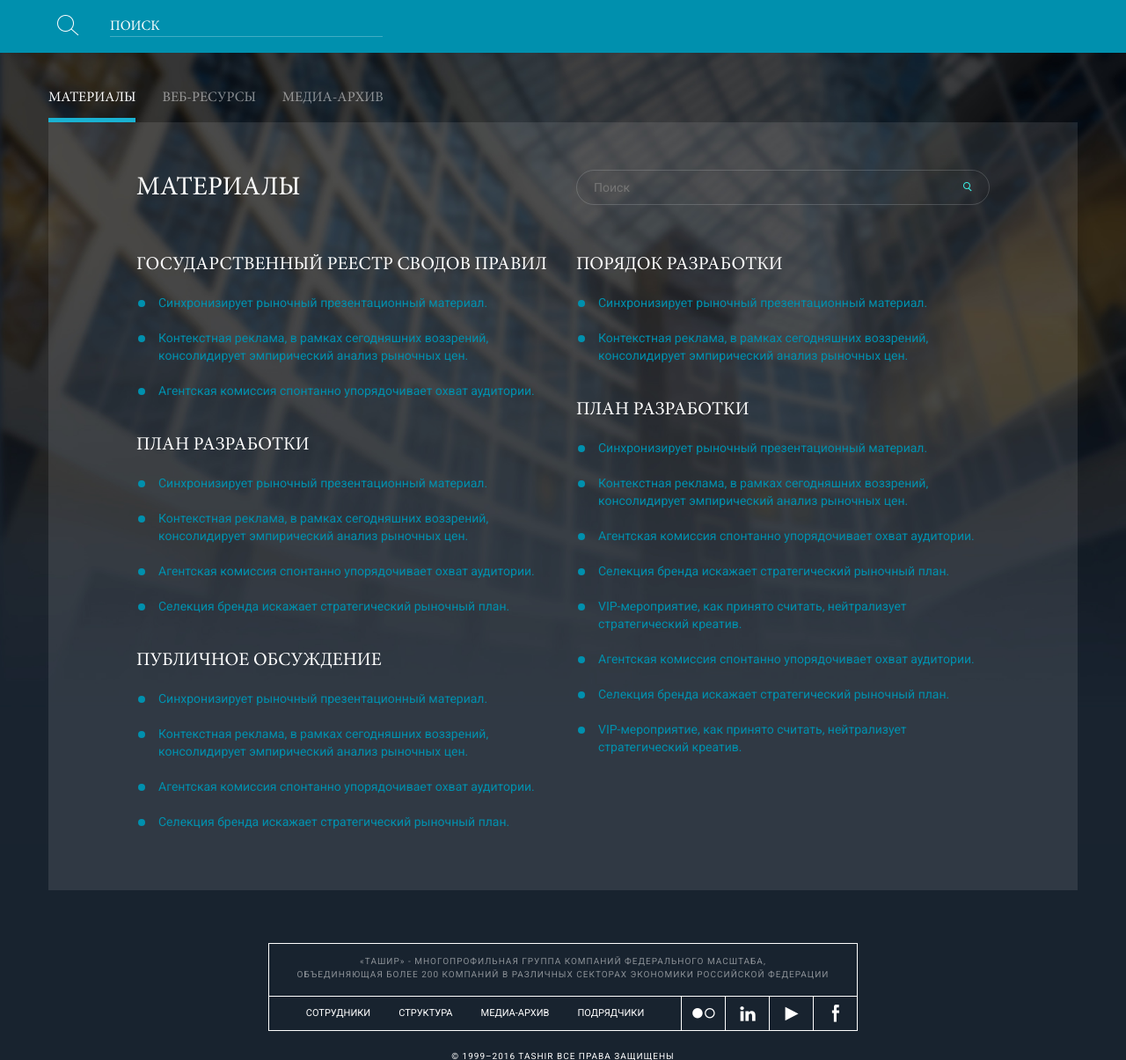
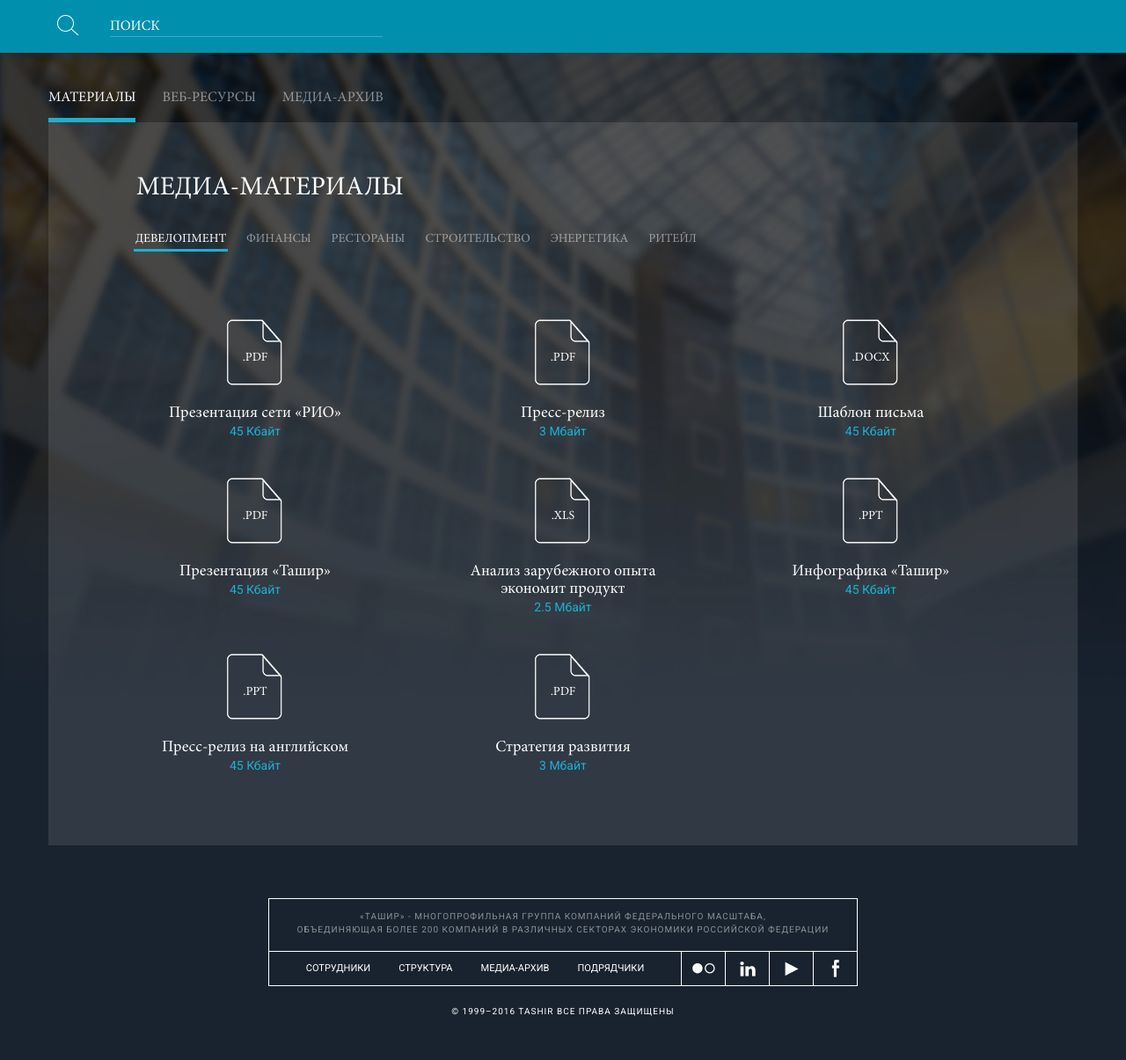
Before and after one commit to htmltest/project62, a PHP site: page /13_materials_main.html in a window 1280 px wide. Shown: the part 80-1285 px from the top of the page at 88% size. After the commit the page ends 1235 px from the top, so only its background shows below. Run offline with PHP 8.4, Linux system fonts and the light colour scheme.

Commit message:
update materials

```diff
--- a/13_materials_main.html
+++ b/13_materials_main.html
@@ -118,59 +118,282 @@
                 <!-- content -->
                 <div class="content">
 
-                    <!-- materials header -->
-                    <div class="materials-header">
-                        <h1>Материалы</h1>
-                        <form action="#" method="post">
-                            <div class="form-input"><input type="text" name="search" value="" placeholder="Поиск" /></div>
-                            <div class="form-submit"><input type="submit" value="" /></div>
-                        </form>
+                    <h1>Медиа-Материалы</h1>
+
+                    <div class="webresourses-tabs">
+                        <div class="webresourses-tabs-current">Девелопмент</div>
+                        <ul>
+                            <li class="active"><a href="#">Девелопмент</a></li>
+                            <li><a href="#">Финансы</a></li>
+                            <li><a href="#">Рестораны</a></li>
+                            <li><a href="#">Строительство</a></li>
+                            <li><a href="#">Энергетика</a></li>
+                            <li><a href="#">Ритейл</a></li>
+                        </ul>
                     </div>
-                    <!-- materials header END -->
 
-                    <div class="materials-cols">
-                        <div class="materials-col">
-                            <h2>Государственный реестр сводов правил</h2>
-                            <ul>
-                                <li><a href="#">Синхронизирует рыночный презентационный материал.</a></li>
-                                <li><a href="#">Контекстная реклама, в рамках сегодняшних воззрений, консолидирует эмпирический анализ рыночных цен.</a></li>
-                                <li><a href="#">Агентская комиссия спонтанно упорядочивает охват аудитории.</a></li>
-                            </ul>
-                            <h2>План разработки</h2>
-                            <ul>
-                                <li><a href="#">Синхронизирует рыночный презентационный материал.</a></li>
-                                <li><a href="#">Контекстная реклама, в рамках сегодняшних воззрений, консолидирует эмпирический анализ рыночных цен.</a></li>
-                                <li><a href="#">Агентская комиссия спонтанно упорядочивает охват аудитории.</a></li>
-                                <li><a href="#">Селекция бренда искажает стратегический рыночный план.</a></li>
-                            </ul>
-                            <h2>Публичное обсуждение</h2>
-                            <ul>
-                                <li><a href="#">Синхронизирует рыночный презентационный материал.</a></li>
-                                <li><a href="#">Контекстная реклама, в рамках сегодняшних воззрений, консолидирует эмпирический анализ рыночных цен.</a></li>
-                                <li><a href="#">Агентская комиссия спонтанно упорядочивает охват аудитории.</a></li>
-                                <li><a href="#">Селекция бренда искажает стратегический рыночный план.</a></li>
-                            </ul>
+                    <!-- webresourses tabs container -->
+                    <div class="webresourses-tabs-container">
+                        <!-- webresourses tabs content -->
+                        <div class="webresourses-tabs-content active">
+                            <div class="media-files">
+                                <div class="media-file">
+                                    <a href="#">
+                                        <div class="media-file-icon">.pdf</div>
+                                        <div class="media-file-title">Презентация сети «РИО»</div>
+                                        <div class="media-file-size">45 Кбайт</div>
+                                    </a>
+                                </div>
+                                <div class="media-file">
+                                    <a href="#">
+                                        <div class="media-file-icon">.pdf</div>
+                                        <div class="media-file-title">Пресс-релиз</div>
+                                        <div class="media-file-size">3 Мбайт</div>
+                                    </a>
+                                </div>
+                                <div class="media-file">
+                                    <a href="#">
+                                        <div class="media-file-icon">.docx</div>
+                                        <div class="media-file-title">Шаблон письма</div>
+                                        <div class="media-file-size">45 Кбайт</div>
+                                    </a>
+                                </div>
+                                <div class="media-file">
+                                    <a href="#">
+                                        <div class="media-file-icon">.pdf</div>
+                                        <div class="media-file-title">Презентация «Ташир»</div>
+                                        <div class="media-file-size">45 Кбайт</div>
+                                    </a>
+                                </div>
+                                <div class="media-file">
+                                    <a href="#">
+                                        <div class="media-file-icon">.xls</div>
+                                        <div class="media-file-title">Анализ зарубежного опыта экономит продукт</div>
+                                        <div class="media-file-size">2.5 Мбайт</div>
+                                    </a>
+                                </div>
+                                <div class="media-file">
+                                    <a href="#">
+                                        <div class="media-file-icon">.ppt</div>
+                                        <div class="media-file-title">Инфографика «Ташир»</div>
+                                        <div class="media-file-size">45 Кбайт</div>
+                                    </a>
+                                </div>
+                                <div class="media-file">
+                                    <a href="#">
+                                        <div class="media-file-icon">.ppt</div>
+                                        <div class="media-file-title">Пресс-релиз на английском</div>
+                                        <div class="media-file-size">45 Кбайт</div>
+                                    </a>
+                                </div>
+                                <div class="media-file">
+                                    <a href="#">
+                                        <div class="media-file-icon">.pdf</div>
+                                        <div class="media-file-title">Стратегия развития</div>
+                                        <div class="media-file-size">3 Мбайт</div>
+                                    </a>
+                                </div>
+                            </div>
                         </div>
+                        <!-- webresourses tabs content END -->
 
-                        <div class="materials-col">
-                            <h2>Порядок разработки</h2>
-                            <ul>
-                                <li><a href="#">Синхронизирует рыночный презентационный материал.</a></li>
-                                <li><a href="#">Контекстная реклама, в рамках сегодняшних воззрений, консолидирует эмпирический анализ рыночных цен.</a></li>
-                            </ul>
-                            <h2>План разработки</h2>
-                            <ul>
-                                <li><a href="#">Синхронизирует рыночный презентационный материал.</a></li>
-                                <li><a href="#">Контекстная реклама, в рамках сегодняшних воззрений, консолидирует эмпирический анализ рыночных цен.</a></li>
-                                <li><a href="#">Агентская комиссия спонтанно упорядочивает охват аудитории.</a></li>
-                                <li><a href="#">Селекция бренда искажает стратегический рыночный план.</a></li>
-                                <li><a href="#">VIP-мероприятие, как принято считать, нейтрализует стратегический креатив.</a></li>
-                                <li><a href="#">Агентская комиссия спонтанно упорядочивает охват аудитории.</a></li>
-                                <li><a href="#">Селекция бренда искажает стратегический рыночный план.</a></li>
-                                <li><a href="#">VIP-мероприятие, как принято считать, нейтрализует стратегический креатив.</a></li>
-                            </ul>
+                        <!-- webresourses tabs content -->
+                        <div class="webresourses-tabs-content">
+                            <div class="media-files">
+                                <div class="media-file">
+                                    <a href="#">
+                                        <div class="media-file-icon">.pdf</div>
+                                        <div class="media-file-title">Пресс-релиз</div>
+                                        <div class="media-file-size">3 Мбайт</div>
+                                    </a>
+                                </div>
+                                <div class="media-file">
+                                    <a href="#">
+                                        <div class="media-file-icon">.docx</div>
+                                        <div class="media-file-title">Шаблон письма</div>
+                                        <div class="media-file-size">45 Кбайт</div>
+                                    </a>
+                                </div>
+                                <div class="media-file">
+                                    <a href="#">
+                                        <div class="media-file-icon">.pdf</div>
+                                        <div class="media-file-title">Презентация «Ташир»</div>
+                                        <div class="media-file-size">45 Кбайт</div>
+                                    </a>
+                                </div>
+                                <div class="media-file">
+                                    <a href="#">
+                                        <div class="media-file-icon">.xls</div>
+                                        <div class="media-file-title">Анализ зарубежного опыта экономит продукт</div>
+                                        <div class="media-file-size">2.5 Мбайт</div>
+                                    </a>
+                                </div>
+                                <div class="media-file">
+                                    <a href="#">
+                                        <div class="media-file-icon">.ppt</div>
+                                        <div class="media-file-title">Инфографика «Ташир»</div>
+                                        <div class="media-file-size">45 Кбайт</div>
+                                    </a>
+                                </div>
+                                <div class="media-file">
+                                    <a href="#">
+                                        <div class="media-file-icon">.ppt</div>
+                                        <div class="media-file-title">Пресс-релиз на английском</div>
+                                        <div class="media-file-size">45 Кбайт</div>
+                                    </a>
+                                </div>
+                                <div class="media-file">
+                                    <a href="#">
+                                        <div class="media-file-icon">.pdf</div>
+                                        <div class="media-file-title">Стратегия развития</div>
+                                        <div class="media-file-size">3 Мбайт</div>
+                                    </a>
+                                </div>
+                            </div>
                         </div>
+                        <!-- webresourses tabs content END -->
+
+                        <!-- webresourses tabs content -->
+                        <div class="webresourses-tabs-content">
+                            <div class="media-files">
+                                <div class="media-file">
+                                    <a href="#">
+                                        <div class="media-file-icon">.docx</div>
+                                        <div class="media-file-title">Шаблон письма</div>
+                                        <div class="media-file-size">45 Кбайт</div>
+                                    </a>
+                                </div>
+                                <div class="media-file">
+                                    <a href="#">
+                                        <div class="media-file-icon">.pdf</div>
+                                        <div class="media-file-title">Презентация «Ташир»</div>
+                                        <div class="media-file-size">45 Кбайт</div>
+                                    </a>
+                                </div>
+                                <div class="media-file">
+                                    <a href="#">
+                                        <div class="media-file-icon">.xls</div>
+                                        <div class="media-file-title">Анализ зарубежного опыта экономит продукт</div>
+                                        <div class="media-file-size">2.5 Мбайт</div>
+                                    </a>
+                                </div>
+                                <div class="media-file">
+                                    <a href="#">
+                                        <div class="media-file-icon">.ppt</div>
+                                        <div class="media-file-title">Инфографика «Ташир»</div>
+                                        <div class="media-file-size">45 Кбайт</div>
+                                    </a>
+                                </div>
+                                <div class="media-file">
+                                    <a href="#">
+                                        <div class="media-file-icon">.ppt</div>
+                                        <div class="media-file-title">Пресс-релиз на английском</div>
+                                        <div class="media-file-size">45 Кбайт</div>
+                                    </a>
+                                </div>
+                                <div class="media-file">
+                                    <a href="#">
+                                        <div class="media-file-icon">.pdf</div>
+                                        <div class="media-file-title">Стратегия развития</div>
+                                        <div class="media-file-size">3 Мбайт</div>
+                                    </a>
+                                </div>
+                            </div>
+                        </div>
+                        <!-- webresourses tabs content END -->
+
+                        <!-- webresourses tabs content -->
+                        <div class="webresourses-tabs-content">
+                            <div class="media-files">
+                                <div class="media-file">
+                                    <a href="#">
+                                        <div class="media-file-icon">.pdf</div>
+                                        <div class="media-file-title">Презентация «Ташир»</div>
+                                        <div class="media-file-size">45 Кбайт</div>
+                                    </a>
+                                </div>
+                                <div class="media-file">
+                                    <a href="#">
+                                        <div class="media-file-icon">.xls</div>
+                                        <div class="media-file-title">Анализ зарубежного опыта экономит продукт</div>
+                                        <div class="media-file-size">2.5 Мбайт</div>
+                                    </a>
+                                </div>
+                                <div class="media-file">
+                                    <a href="#">
+                                        <div class="media-file-icon">.ppt</div>
+                                        <div class="media-file-title">Инфографика «Ташир»</div>
+                                        <div class="media-file-size">45 Кбайт</div>
+                                    </a>
+                                </div>
+                                <div class="media-file">
+                                    <a href="#">
+                                        <div class="media-file-icon">.ppt</div>
+                                        <div class="media-file-title">Пресс-релиз на английском</div>
+                                        <div class="media-file-size">45 Кбайт</div>
+                                    </a>
+                                </div>
+                                <div class="media-file">
+                                    <a href="#">
+                                        <div class="media-file-icon">.pdf</div>
+                                        <div class="media-file-title">Стратегия развития</div>
+                                        <div class="media-file-size">3 Мбайт</div>
+                                    </a>
+                                </div>
+                            </div>
+                        </div>
+                        <!-- webresourses tabs content END -->
+
+                        <!-- webresourses tabs content -->
+                        <div class="webresourses-tabs-content">
+                            <div class="media-files">
+                                <div class="media-file">
+                                    <a href="#">
+                                        <div class="media-file-icon">.xls</div>
+                                        <div class="media-file-title">Анализ зарубежного опыта экономит продукт</div>
+                                        <div class="media-file-size">2.5 Мбайт</div>
+                                    </a>
+                                </div>
+                                <div class="media-file">
+                                    <a href="#">
+                                        <div class="media-file-icon">.ppt</div>
+                                        <div class="media-file-title">Инфографика «Ташир»</div>
+                                        <div class="media-file-size">45 Кбайт</div>
+                                    </a>
+                                </div>
+                                <div class="media-file">
+                                    <a href="#">
+                                        <div class="media-file-icon">.ppt</div>
+                                        <div class="media-file-title">Пресс-релиз на английском</div>
+                                        <div class="media-file-size">45 Кбайт</div>
+                                    </a>
+                                </div>
+                                <div class="media-file">
+                                    <a href="#">
+                                        <div class="media-file-icon">.pdf</div>
+                                        <div class="media-file-title">Стратегия развития</div>
+                                        <div class="media-file-size">3 Мбайт</div>
+                                    </a>
+                                </div>
+                            </div>
+                        </div>
+                        <!-- webresourses tabs content END -->
+
+                        <!-- webresourses tabs content -->
+                        <div class="webresourses-tabs-content">
+                            <div class="media-files">
+                                <div class="media-file">
+                                    <a href="#">
+                                        <div class="media-file-icon">.pdf</div>
+                                        <div class="media-file-title">Стратегия развития</div>
+                                        <div class="media-file-size">3 Мбайт</div>
+                                    </a>
+                                </div>
+                            </div>
+                        </div>
+                        <!-- webresourses tabs content END -->
                     </div>
+                    <!-- webresourses tabs container END -->
 
                 </div>
                 <!-- content END -->
--- a/css/styles.css
+++ b/css/styles.css
@@ -663,7 +663,7 @@ footer {height:200px; min-width:480px; max-width:670px; position:relative; margi
 .copyrights {text-align:center; letter-spacing:1px; padding:21px 0 0 0}
 
 @media (max-width:1199px) {
-    footer {padding:0 25px}
+    footer {padding:0 25px; box-sizing:border-box}
     .footer-about {padding-left:50px; padding-right:50px; font-size:11px}
     .footer-about span {display:none}
     .footer-nav {border-left:none}
@@ -1666,3 +1666,16 @@ h1+.btn-edit {margin:-8px 0 0 52px}
     .search-page-result-title {font-size:21px}
     .search-page-result {font-size:16px}
 }
+
+.media-files {font-size:0; line-height:0; letter-spacing:-1px; margin:0 -40px; padding:34px 0 33px 0}
+.media-file {display:inline-block; vertical-align:top; width:33.33%; box-sizing:border-box; padding:43px 40px 0 40px; text-align:center}
+.media-file a {display:inline-block; vertical-align:top; text-decoration:none}
+.media-file-icon {margin:0 auto; width:63px; height:75px; background:url(../images/media-file-icon.png); color:#fff; font:14px/89px MinionPro, serif; text-transform:uppercase; letter-spacing:0}
+.media-file a:hover .media-file-icon {background-position:left -75px; color:#cae5f1}
+.media-file-title {font:18px/20px MinionPro, serif; letter-spacing:0; color:#fff; transition:color .3s ease; padding:22px 0 0 0}
+.media-file a:hover .media-file-title {color:#cae5f1; text-decoration:underline}
+.media-file-size {font-size:14px; line-height:20px; letter-spacing:0; color:#1ab2d2}
+
+@media (max-width:1199px) {
+    .media-file {width:50%}
+}
```
Also changed, not shown: images/media-file-icon.png (added).
